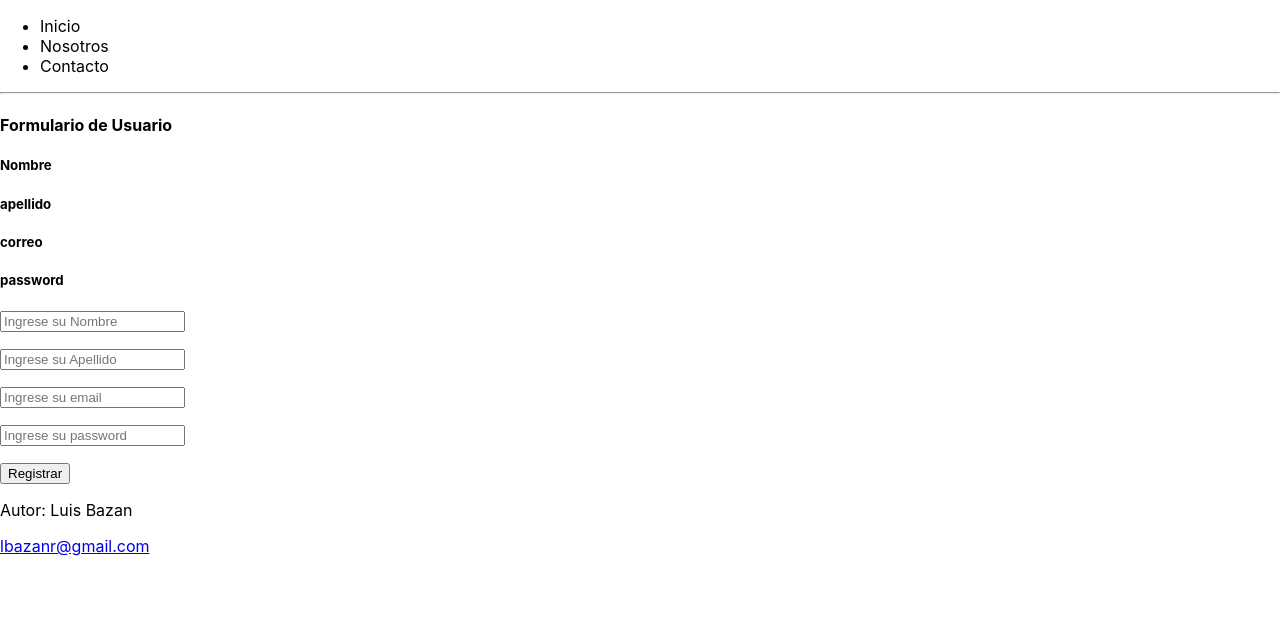
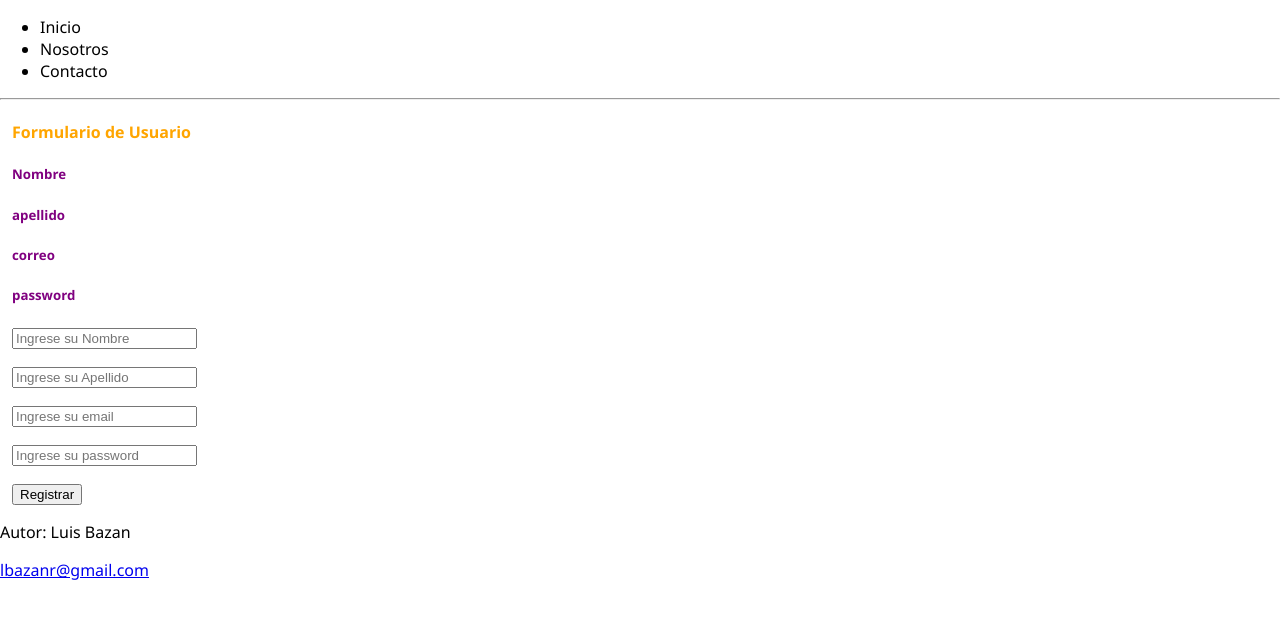
Before and after one commit to devluis7/codigo13-react, a React (Create React App) app: page / in a window 1280 px wide. Shown: the top 618 px of the page. Built offline with nearby package versions, Linux system fonts and the light colour scheme.

Commit message:
cambios eliminando

```diff
--- a/src/FormUser.js
+++ b/src/FormUser.js
@@ -37,16 +37,15 @@ const FormUser = () => {
         setValorInputs({
             ...valorDeInputs,
             [name]: value,
-
         });
-
-
-    }
+    };
 
     return (
         <div>
             <form action="">
-                <h4>Formulario de Usuario</h4>
+                {/*En react la forma en la cual damos una clase es usando el ClassName
+                */}
+                <h4 className="title">Formulario de Usuario</h4>
                 <h5>Nombre {valorDeInputs.nombre}</h5>
                 <h5>apellido {valorDeInputs.apellido}</h5>
                 <h5>correo {valorDeInputs.correo}</h5>
--- a/src/index.css
+++ b/src/index.css
@@ -1,13 +1,17 @@
 body {
   margin: 0;
-  font-family: -apple-system, BlinkMacSystemFont, 'Segoe UI', 'Roboto', 'Oxygen',
-    'Ubuntu', 'Cantarell', 'Fira Sans', 'Droid Sans', 'Helvetica Neue',
-    sans-serif;
-  -webkit-font-smoothing: antialiased;
-  -moz-osx-font-smoothing: grayscale;
+  padding: 0;
+  font-family: "Segoe UI", Tahoma, Geneva, Verdana, sans-serif;
 }
 
-code {
-  font-family: source-code-pro, Menlo, Monaco, Consolas, 'Courier New',
-    monospace;
+form{
+  margin: 12px;
 }
+
+.title{
+  color: orange;
+}
+
+h5{
+  color: purple;
+}
```
Also changed, not shown: src/App.css (deleted, +0 -38 lines), src/logo.svg (deleted), 1 other file (tests, documents, lock files or other folders).
